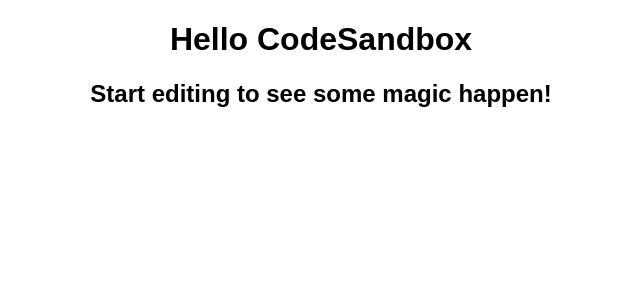
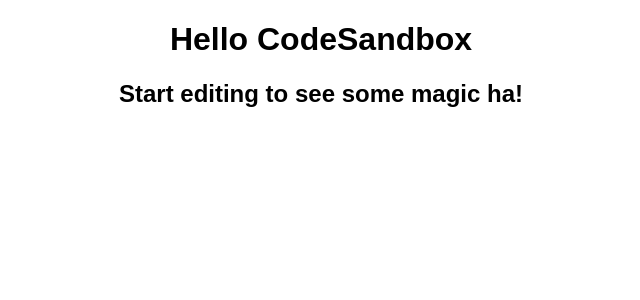
Before and after one commit to Mayankgangwr/RestroWebsite, a React (Create React App) app: page / in a window 1280 px wide. Shown: the top 300 px of the page, without its empty margins (319-959 px from the left). Built offline with nearby package versions, Linux system fonts and the light colour scheme.

Commit message:
Update App.js

```diff
--- a/src/App.js
+++ b/src/App.js
@@ -4,7 +4,7 @@
   return (
     <div className="App">
       <h1>Hello CodeSandbox</h1>
-      <h2>Start editing to see some magic happen!</h2>
+      <h2>Start editing to see some magic ha!</h2>
     </div>
   );
 }
```
